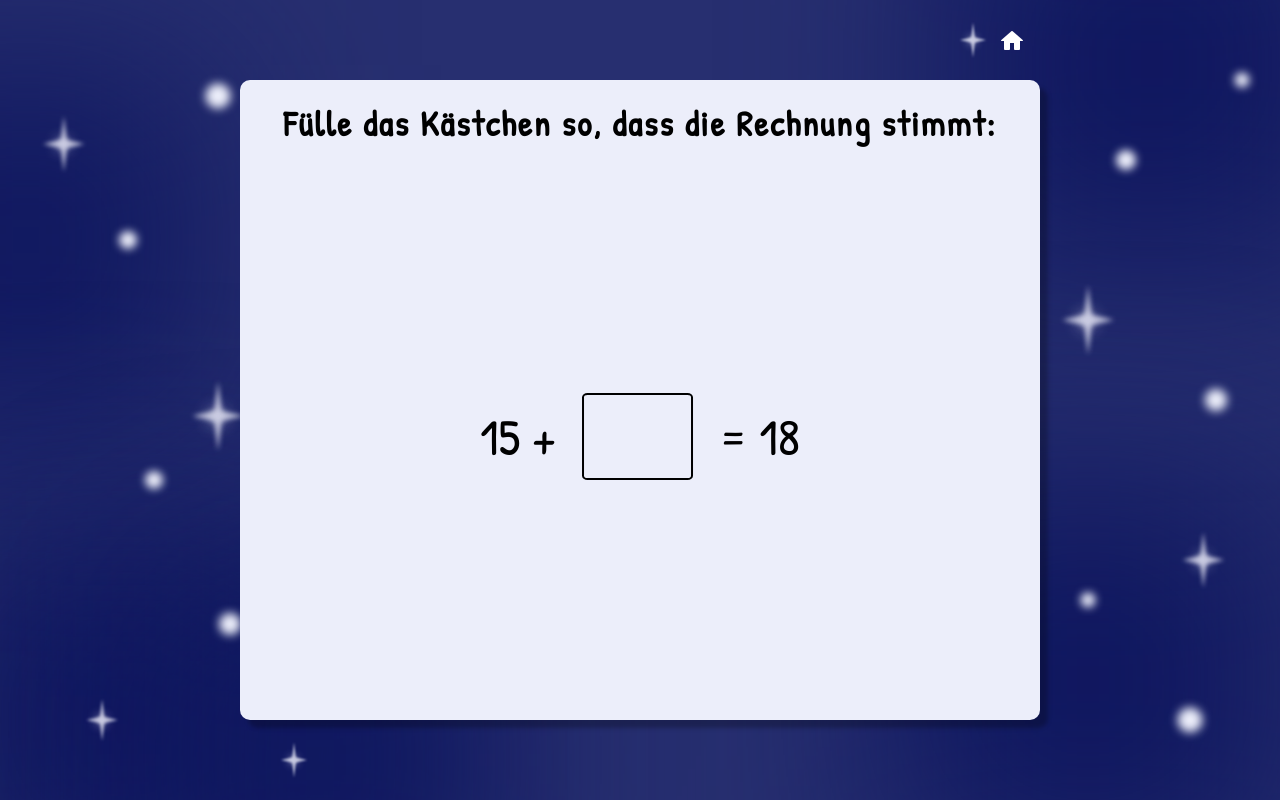
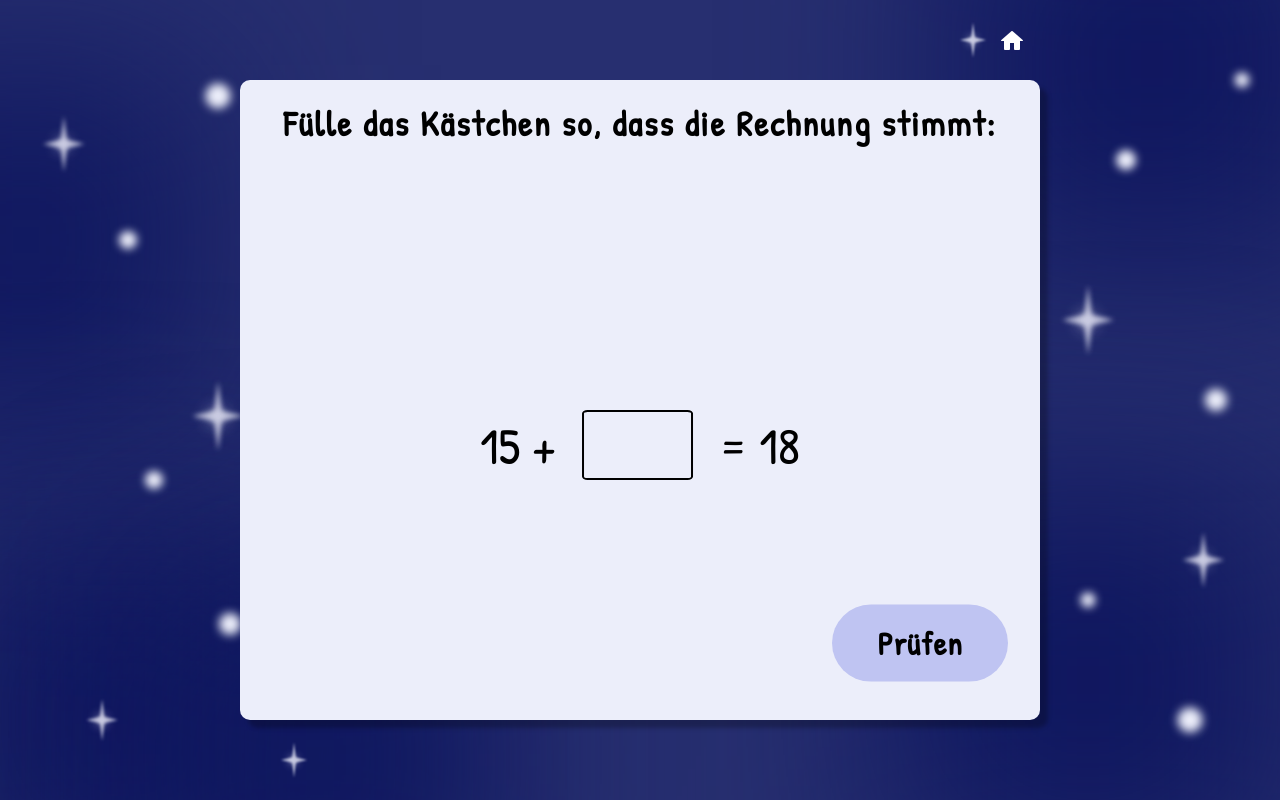
Before and after one commit to jara1008/Bachelor-Thesis, a React (Create React App) app in the folder thesis/: page /activityFive in a window 1280 px wide. Built offline with nearby package versions, Linux system fonts and the light colour scheme.

Commit message:
activityFive: roughly done

```diff
--- a/thesis/src/components/activityFive.css
+++ b/thesis/src/components/activityFive.css
@@ -42,7 +42,7 @@ body, html {
     letter-spacing: 2px;
 }
 
-.info {
+.info-five {
     font-family: 'Patrick Hand', sans-serif;
     font-size: 4vw;
     position: absolute;
@@ -54,28 +54,47 @@ body, html {
     justify-content: center;
 }
 
-.info-input {
+.info-input-five {
     width: 8vw;
-    height: 4vw;
+    height: 5vw;
     text-align: center;
     margin-left: 2vw;
     margin-right: 2vw;
     border-radius: 5%;
     background-color: #eceefa;
     border: 2px solid #000000;
-    padding-top: 2vh;
+
 
     font-size: 100%;
     font-family: 'Patrick Hand', sans-serif;
     color: #000000;
 }
 
+.button {
+    background-color: #BFC4F2;
+    border-radius: 50px;
+    height: 12%;
+    width: 22%;
+    transform: translate(-50%, -50%);
+    position: absolute;
+    border: none;
+    font-family: 'Patrick Hand', sans-serif;
+    display: flex;
+    justify-content: center;
+    align-items: center;
+    font-size: 2.5vw;
+    color: #000000;
+    font-weight: bold;
+    letter-spacing: 1px;
+    cursor: pointer;
+  }
+
 .correctness-label-correct {
     font-family: 'Patrick Hand', sans-serif;
     font-size: 2.5vw;
     position: absolute;
     bottom: 22%;
-    left: 65%;
+    left: 80%;
 }
 
 .correctness-label-false {
--- a/thesis/src/components/activityFive.jsx
+++ b/thesis/src/components/activityFive.jsx
@@ -6,15 +6,23 @@ import congratulation_icon from '../images/congratulation_icon.png';
 
 function ActivityFive() {
     const [numbers, setNumbers] = useState({ largeNum: 0, smallNum: 0 });
-    const [answer, setAnswer] = useState('');
+    const [inputValue, setInputValue] = useState('');
+    const [isCorrect, setIsCorrect] = useState(false);
+    const [roundCount, setRoundCount] = useState(1);
+    const [displayCorrectness, setCorrectnessLabel] = useState(false);
 
     useEffect(() => {
         generateRandomNumbers();
     }, []);
 
     const generateRandomNumbers = () => {
-        let firstNum = Math.floor(Math.random() * 20) + 1;
-        let secondNum = Math.floor(Math.random() * 20) + 1;
+        if (roundCount<5) {
+            let firstNum;
+            let secondNum;
+            do {
+                firstNum = Math.floor(Math.random() * 20) + 1;
+                secondNum = Math.floor(Math.random() * 20) + 1;
+            } while(firstNum === secondNum);
             if (secondNum < firstNum) {
                 let swap = firstNum;
                 firstNum = secondNum;
@@ -24,12 +32,52 @@ function ActivityFive() {
                 smallNum: firstNum,
                 largeNum: secondNum
             });
-        console.log(numbers);
+            setIsCorrect(false);
+            setInputValue('');
+            setCorrectnessLabel(false);
+        };
     };
 
     const handleInputChange = (e) => {
-        setAnswer(e.target.value);
+        setInputValue(e.target.value);
     };
+
+    const checkInput = () => {
+        setCorrectnessLabel(true);
+        if (parseInt(inputValue) === numbers.largeNum - numbers.smallNum) {
+            setIsCorrect(true);
+            setRoundCount(roundCount + 1);
+        } else {
+            setIsCorrect(false);
+        }
+    };
+
+    const handleNext = () => {
+        generateRandomNumbers();
+    };
+
+    if (roundCount >= 5) {
+        // Message that the game is completed
+        return (
+            <div className="container">
+                <div className="white-box">
+                    <Link to={"/"}>
+                        <img src={home_icon} alt="home_icon" style={{ position: "absolute", top: "-8%", left: "95%" }} />
+                    </Link>
+                    <div className="congratulation-message">
+                        Gratulation! Du hast Level xy geschafft!
+                        { /* Add party icon */ }
+                    </div>
+                    <Link to={"/"}>
+                        <button className='button'
+                            style={{ top: '85%', left: '50%', width: '30%' }} >
+                            zur Übersicht
+                        </button>
+                    </Link>
+                </div>
+            </div>
+        );
+    }
 
     return (
         <div className="container" >
@@ -38,15 +86,24 @@ function ActivityFive() {
                     <img src={home_icon} alt="home_icon" style={{ position: "absolute", top: "-8%", left: "95%" }} />
                 </Link>
                 <span className="text-wrapper">Fülle das Kästchen so, dass die Rechnung stimmt: </span>
-                <div className="info">
+                <div className="info-five">
                     {numbers.smallNum} +
                     <input
                         type="text"
+                        value={inputValue}
                         placeholder=""
-                        className="info-input"
+                        onChange={handleInputChange}
+                        className="info-input-five"
+                        readOnly={isCorrect}
                     />
                     = {numbers.largeNum}
                 </div>
+                {isCorrect && displayCorrectness && <div className="correctness-label-correct">Richtig!</div>}
+                {!!!isCorrect && displayCorrectness && <div className="correctness-label-false">Versuche es nochmals!</div>}
+                <button onClick={isCorrect ? handleNext : checkInput} className="button"
+                    style={{ top: '88%', left: '85%' }} >
+                    {isCorrect ? "Weiter" : "Prüfen"}
+                </button>
             </div>
         </div>
     );
--- a/thesis/src/components/activityOne.jsx
+++ b/thesis/src/components/activityOne.jsx
@@ -1,4 +1,4 @@
-import React, { useState, useEffect } from "react";
+import React, { useState, useEffect, useRef } from "react";
 import "./activityOne.css";
 import cloud from "../images/cloud.png";
 import star from "../images/star.svg";
@@ -22,7 +22,8 @@ function ActivityOne() {
     const [firstPos, setFirstPos] = useState(null);
     const [secondPos, setSecondPos] = useState(null);
     const [lines, setLines] = useState([]);
-
+    const firstPosRef = useRef(firstPos);
+    const secondPosRef = useRef(secondPos);
 
     useEffect(() => {
         const firstCloudCount = Math.floor(Math.random() * leftCloudPositions.length) + 1;
@@ -35,25 +36,34 @@ function ActivityOne() {
     }, []);
 
     const handleStarClick = (position) => {
-        if (!firstPos) {
-            console.log("here");
+        if (!firstPosRef.current) {
+            console.log("First star clicked");
             setFirstPos(position);
         }
-        else if (!secondPos) {
-            console.log("here2");
+        else if (!secondPosRef.current) {
+            console.log("Second star clicked");
             setSecondPos(position);
 
-            if (firstPos.cloudSide !== position.cloudSide) {
+            if (firstPosRef.current.cloudSide !== position.cloudSide) {
                 setLines(prevLines => [
                     ...prevLines,
-                { start: firstPos, end: position }
+                { start: firstPosRef.current, end: position }
             ]);
+            setFirstPos(null);
+            setSecondPos(null);
         }
-        setFirstPos(null);
-        setSecondPos(null);
-        console.log(firstPos, secondPos);
         }
     };
+
+    useEffect(() => {
+        firstPosRef.current = firstPos;
+        console.log("Updated firstPos:", firstPos);
+    }, [firstPos]);
+
+    useEffect(() => {
+        secondPosRef.current = secondPos;
+        console.log("Updated secondPos:", secondPos);
+    }, [secondPos]);
 
     const generateStars = (count, positions, cloudSide) => {
         return positions.slice(0, count).map((pos, index) => (
@@ -87,8 +97,8 @@ function ActivityOne() {
                     <svg style={{ position: "absolute", top: 0, left: 0, height: "100%", width: "100%", pointerEvents: "none" }}>
                         {lines.map((line, index) => (
                             <line key={index}
-                                  x1={`${line.start.x}%`} y1={`${line.start.y}%`}
-                                  x2={`${line.end.x}%`} y2={`${line.end.y}%`}
+                                  x1={`calc(${line.start.left}% + 1.4vw)`} y1={`calc(${line.start.top}% + 1.4vw)`}
+                                  x2={`calc(${line.end.left}% + 1.4vw)`} y2={`calc(${line.end.top}% + 1.4vw)`}
                                   stroke="black" strokeWidth="2" />
                         ))}
                     </svg>
--- a/thesis/src/components/activityTwo.jsx
+++ b/thesis/src/components/activityTwo.jsx
@@ -47,7 +47,6 @@ function ActivityTwo() {
             setLastDigits({ leftValue: randomNumCubesFirstRow, rightValue: randomNumCubesSecondRow });
             setIsCorrect(false);
             setInputValue('');
-            setIsCorrect(false);
             setCorrectnessLabel(false);
         }
     }
```
Lines whose indentation alone changed are shown as unchanged.
